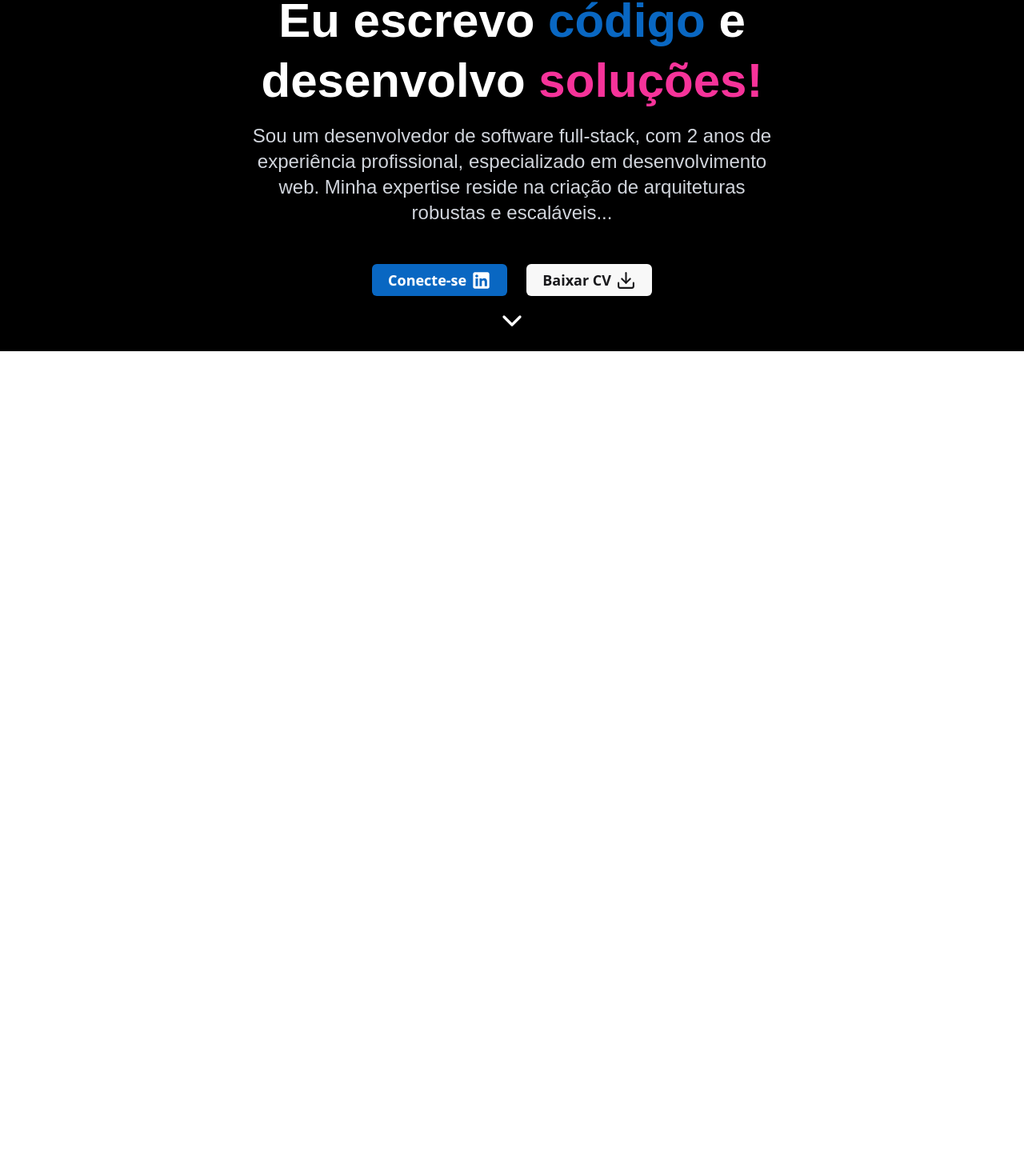
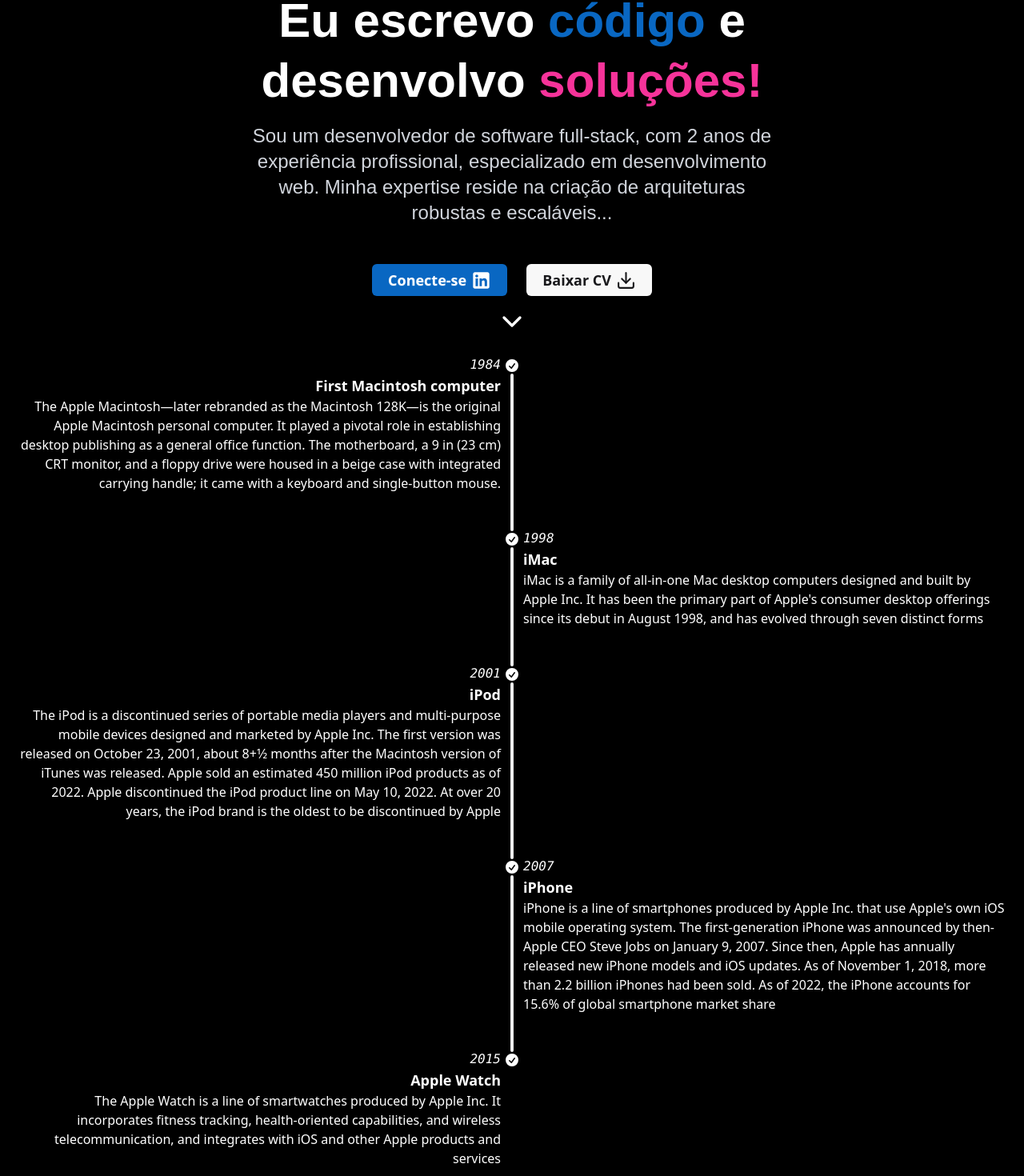
Before and after one commit to natanpms/portfolio, a React (Vite) app: page / in a window 1280 px wide. Shown: the part 361-1831 px from the top of the page at 80% size. Before the commit the page ends 800 px from the top, so only its background shows below. Built offline with nearby package versions, Linux system fonts and the light colour scheme.

Commit message:
fix:corrigindo sobreposição navbar e criando componente de timeline

```diff
--- a/src/App.tsx
+++ b/src/App.tsx
@@ -1,4 +1,5 @@
 import './App.css'
+import Experience from './components/Experience'
 import Home from './components/Home'
 import Navbar from './components/Navbar'
 
@@ -8,6 +9,7 @@
     <>
       <Navbar />
       <Home />
+      <Experience />
     </>
   )
 }
--- /dev/null
+++ b/src/components/Experience.tsx
@@ -0,0 +1,138 @@
+export default function Experience() {
+    return (
+        <div style={{ backgroundColor: 'var(--color-principal)' }} className="flex flex-col justify-center items-center w-full min-h-screen  text-white px-4 mx-auto">
+
+            <ul className="timeline timeline-snap-icon max-md:timeline-compact timeline-vertical">
+                <li>
+                    <div className="timeline-middle">
+                        <svg
+                            xmlns="http://www.w3.org/2000/svg"
+                            viewBox="0 0 20 20"
+                            fill="currentColor"
+                            className="h-5 w-5"
+                        >
+                            <path
+                                fillRule="evenodd"
+                                d="M10 18a8 8 0 100-16 8 8 0 000 16zm3.857-9.809a.75.75 0 00-1.214-.882l-3.483 4.79-1.88-1.88a.75.75 0 10-1.06 1.061l2.5 2.5a.75.75 0 001.137-.089l4-5.5z"
+                                clipRule="evenodd"
+                            />
+                        </svg>
+                    </div>
+                    <div className="timeline-start mb-10 md:text-end">
+                        <time className="font-mono italic">1984</time>
+                        <div className="text-lg font-black">First Macintosh computer</div>
+                        The Apple Macintosh—later rebranded as the Macintosh 128K—is the original Apple Macintosh
+                        personal computer. It played a pivotal role in establishing desktop publishing as a general
+                        office function. The motherboard, a 9 in (23 cm) CRT monitor, and a floppy drive were housed
+                        in a beige case with integrated carrying handle; it came with a keyboard and single-button
+                        mouse.
+                    </div>
+                    <hr />
+                </li>
+                <li>
+                    <hr />
+                    <div className="timeline-middle">
+                        <svg
+                            xmlns="http://www.w3.org/2000/svg"
+                            viewBox="0 0 20 20"
+                            fill="currentColor"
+                            className="h-5 w-5"
+                        >
+                            <path
+                                fillRule="evenodd"
+                                d="M10 18a8 8 0 100-16 8 8 0 000 16zm3.857-9.809a.75.75 0 00-1.214-.882l-3.483 4.79-1.88-1.88a.75.75 0 10-1.06 1.061l2.5 2.5a.75.75 0 001.137-.089l4-5.5z"
+                                clipRule="evenodd"
+                            />
+                        </svg>
+                    </div>
+                    <div className="timeline-end md:mb-10">
+                        <time className="font-mono italic">1998</time>
+                        <div className="text-lg font-black">iMac</div>
+                        iMac is a family of all-in-one Mac desktop computers designed and built by Apple Inc. It has
+                        been the primary part of Apple's consumer desktop offerings since its debut in August 1998,
+                        and has evolved through seven distinct forms
+                    </div>
+                    <hr />
+                </li>
+                <li>
+                    <hr />
+                    <div className="timeline-middle">
+                        <svg
+                            xmlns="http://www.w3.org/2000/svg"
+                            viewBox="0 0 20 20"
+                            fill="currentColor"
+                            className="h-5 w-5"
+                        >
+                            <path
+                                fillRule="evenodd"
+                                d="M10 18a8 8 0 100-16 8 8 0 000 16zm3.857-9.809a.75.75 0 00-1.214-.882l-3.483 4.79-1.88-1.88a.75.75 0 10-1.06 1.061l2.5 2.5a.75.75 0 001.137-.089l4-5.5z"
+                                clipRule="evenodd"
+                            />
+                        </svg>
+                    </div>
+                    <div className="timeline-start mb-10 md:text-end">
+                        <time className="font-mono italic">2001</time>
+                        <div className="text-lg font-black">iPod</div>
+                        The iPod is a discontinued series of portable media players and multi-purpose mobile devices
+                        designed and marketed by Apple Inc. The first version was released on October 23, 2001, about
+                        8+1⁄2 months after the Macintosh version of iTunes was released. Apple sold an estimated 450
+                        million iPod products as of 2022. Apple discontinued the iPod product line on May 10, 2022. At
+                        over 20 years, the iPod brand is the oldest to be discontinued by Apple
+                    </div>
+                    <hr />
+                </li>
+                <li>
+                    <hr />
+                    <div className="timeline-middle">
+                        <svg
+                            xmlns="http://www.w3.org/2000/svg"
+                            viewBox="0 0 20 20"
+                            fill="currentColor"
+                            className="h-5 w-5"
+                        >
+                            <path
+                                fillRule="evenodd"
+                                d="M10 18a8 8 0 100-16 8 8 0 000 16zm3.857-9.809a.75.75 0 00-1.214-.882l-3.483 4.79-1.88-1.88a.75.75 0 10-1.06 1.061l2.5 2.5a.75.75 0 001.137-.089l4-5.5z"
+                                clipRule="evenodd"
+                            />
+                        </svg>
+                    </div>
+                    <div className="timeline-end md:mb-10">
+                        <time className="font-mono italic">2007</time>
+                        <div className="text-lg font-black">iPhone</div>
+                        iPhone is a line of smartphones produced by Apple Inc. that use Apple's own iOS mobile
+                        operating system. The first-generation iPhone was announced by then-Apple CEO Steve Jobs on
+                        January 9, 2007. Since then, Apple has annually released new iPhone models and iOS updates. As
+                        of November 1, 2018, more than 2.2 billion iPhones had been sold. As of 2022, the iPhone
+                        accounts for 15.6% of global smartphone market share
+                    </div>
+                    <hr />
+                </li>
+                <li>
+                    <hr />
+                    <div className="timeline-middle">
+                        <svg
+                            xmlns="http://www.w3.org/2000/svg"
+                            viewBox="0 0 20 20"
+                            fill="currentColor"
+                            className="h-5 w-5"
+                        >
+                            <path
+                                fillRule="evenodd"
+                                d="M10 18a8 8 0 100-16 8 8 0 000 16zm3.857-9.809a.75.75 0 00-1.214-.882l-3.483 4.79-1.88-1.88a.75.75 0 10-1.06 1.061l2.5 2.5a.75.75 0 001.137-.089l4-5.5z"
+                                clipRule="evenodd"
+                            />
+                        </svg>
+                    </div>
+                    <div className="timeline-start mb-10 md:text-end">
+                        <time className="font-mono italic">2015</time>
+                        <div className="text-lg font-black">Apple Watch</div>
+                        The Apple Watch is a line of smartwatches produced by Apple Inc. It incorporates fitness
+                        tracking, health-oriented capabilities, and wireless telecommunication, and integrates with
+                        iOS and other Apple products and services
+                    </div>
+                </li>
+            </ul>
+        </div>
+    );
+}
--- a/src/components/Navbar.tsx
+++ b/src/components/Navbar.tsx
@@ -12,15 +12,15 @@
 
     const menuList: MenuItem[] = [
         { id: 1, name: 'Home', transition: '#home' },
+        { id: 3, name: 'Experiência', transition: '#xp' },
         { id: 2, name: 'Projetos', transition: '#project' },
-        { id: 3, name: 'Experiência', transition: '#xp' },
         { id: 4, name: 'Contato', transition: '#contact' },
     ];
 
     const isMobile = useIsMobile();
 
     return (
-        <div className={`fixed top-0 flex ${isMobile ? 'justify-between' : 'justify-around'} items-center w-full h-20 p-4 text-white plus-jakarta-sans-equal`} style={{ backgroundColor: 'var(--color-navbar)' }}>
+        <div className={`fixed top-0 z-50 flex ${isMobile ? 'justify-between' : 'justify-around'} items-center w-full h-20 p-4 text-white plus-jakarta-sans-equal`} style={{ backgroundColor: 'var(--color-navbar)' }}>
             {/* logo */}
             <div>
                 logo
@@ -31,7 +31,7 @@
                     <label tabIndex={0} className="btn btn-ghost m-1">
                         <Menu />
                     </label>
-                    <ul tabIndex={0} style={{ backgroundColor: 'var(--color-navbar)' }} className="menu dropdown-content  rounded-box z-10 w-52 p-2 shadow">
+                    <ul tabIndex={0} style={{ backgroundColor: 'var(--color-navbar)' }} className="menu dropdown-content  rounded-box  w-52 p-2 shadow">
                         {menuList.map((list) => (
                             <li key={list.id}>
                                 <a className="font-semibold text-lg" href={list.transition}>{list.name}</a>
```
